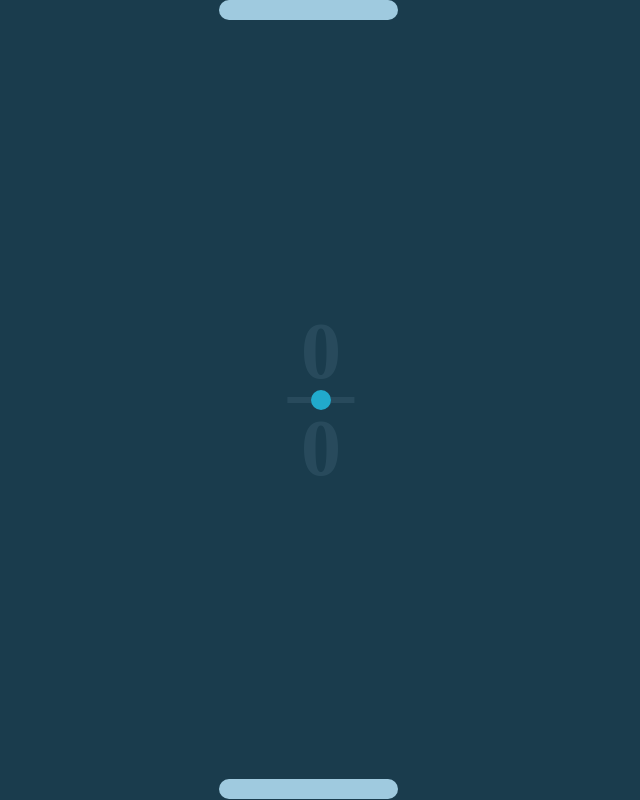
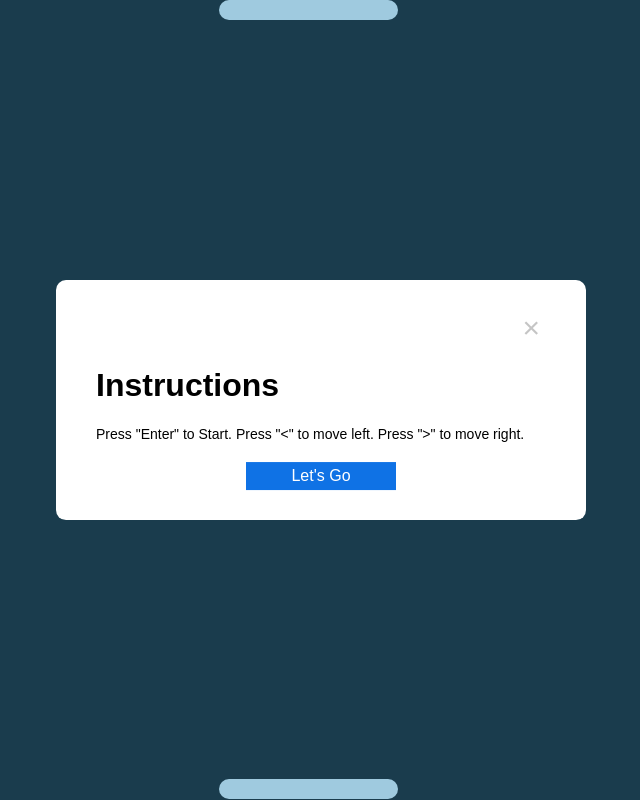
Before and after one commit to kriyaaa/Ping-Pong, a plain HTML site: page index.html in a window 1280 px wide. Shown: the whole page, without its empty margins (319-959 px from the left). Drawn offline with Linux system fonts and the light colour scheme.

Commit message:
final commit

```diff
--- a/index.html
+++ b/index.html
@@ -9,6 +9,16 @@
 		<script src="script.js" type="module"></script>
 	</head>
 	<body>
+		<div class="popup">
+			<button id="close">&times;</button>
+			<h1>Instructions</h1>
+			<p>
+				Press "Enter" to Start.
+				Press "<" to move left.
+				Press ">" to move right.
+			</p>
+			<a href="#">Let's Go</a>
+		</div>
 		<div class="container">
 			<div class="scoreCard">
 				<div id="rod1">0</div>
--- a/script.js
+++ b/script.js
@@ -1,3 +1,16 @@
+window.addEventListener("load", function(){
+	setTimeout(
+		function open(event){
+			document.querySelector(".popup").style.display = "block";
+		},
+		700
+	)
+});
+
+document.querySelector("#close").addEventListener("click", function(){
+	document.querySelector(".popup").style.display = "none";
+})
+
 import Ball from "./Ball.js";
 import Paddle from "./Paddle.js";
 
--- a/style.css
+++ b/style.css
@@ -11,6 +11,47 @@ body {
 	margin: 0%;
 	padding: 0%;
 	box-sizing: border-box;
+}
+/* Popup */
+.popup {
+	background-color: #ffffff;
+	width: 450px;
+	padding: 30px 40px;
+	position: absolute;
+	transform: translate(-50%, -50%);
+	left: 50%;
+	top: 50%;
+	border-radius: 10px;
+	z-index: 99;
+	font-family: "Poppins", sans-serif;
+	display: none;
+}
+.popup button {
+	display: block;
+	margin: 0 0 20px auto;
+	background-color: transparent;
+	font-size: 30px;
+	color: #c5c5c5;
+	border: none;
+	outline: none;
+	cursor: pointer;
+}
+.popup p {
+	font-size: 14px;
+	text-align: justify;
+	margin: 20px 0;
+}
+a {
+	display: block ;
+	width: 150px;
+	position: relative;
+	margin: auto;
+	text-align: center;
+	background-color: #0f72e5;
+	color: #ffff;
+	text-decoration: none;
+	padding: 5px 0;
+
 }
 
 /* Container */
```
